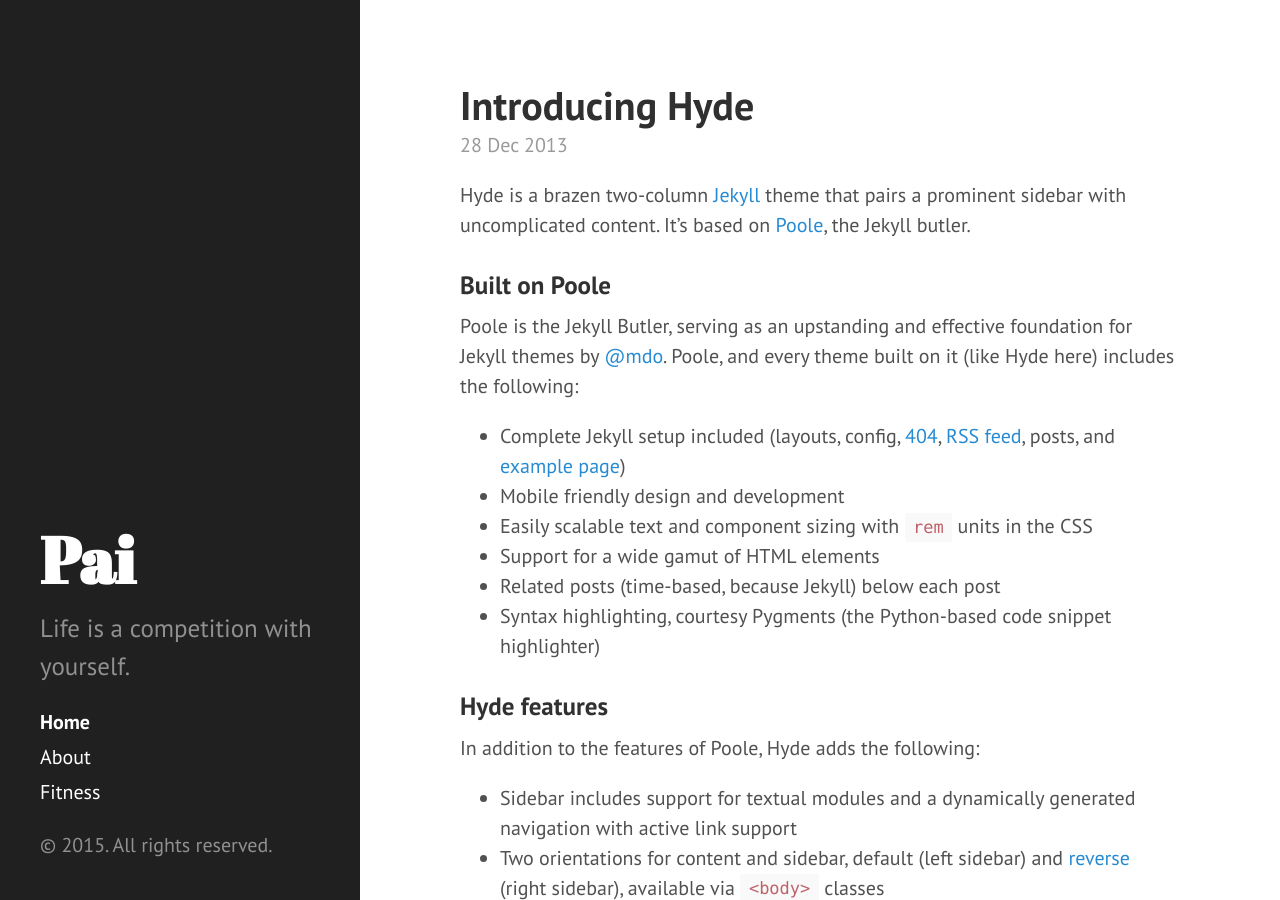
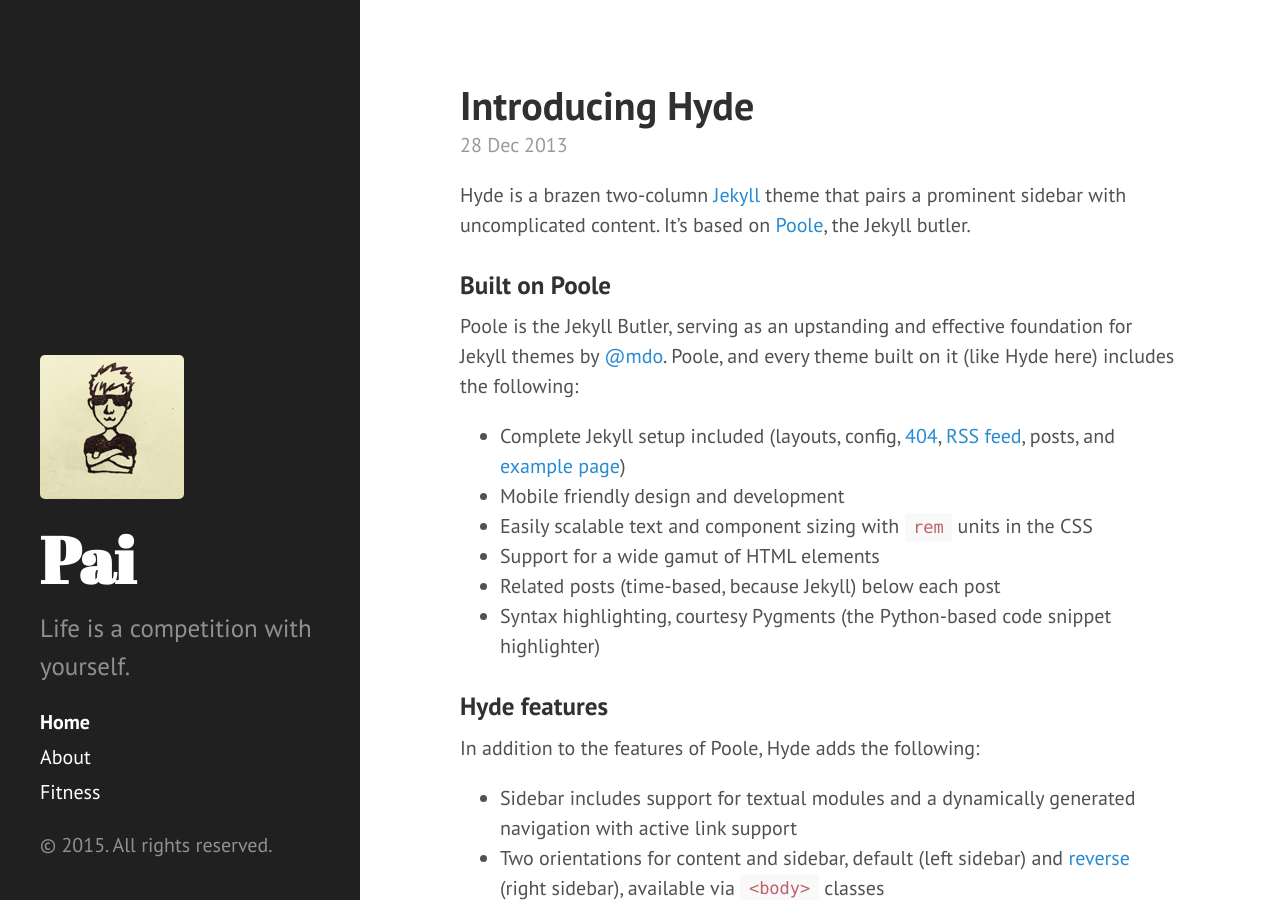
Before and after one commit to dragon8897/dragon8897.github.io, a Jekyll site: the page built from index.html, in a window 1280 px wide and 900 px high. Built offline with Jekyll 4.4.1, drawn with Linux system fonts in a browser that asks for light colours; Markdown is read by kramdown in place of the engine named in the settings; the list of posts is cut into pages by our own code.

Commit message:
add portrait png

```diff
--- a/_includes/sidebar.html
+++ b/_includes/sidebar.html
@@ -1,6 +1,9 @@
 <div class="sidebar">
   <div class="container sidebar-sticky">
     <div class="sidebar-about">
+      <a href="{{ site.baseurl }}">
+        <img src="{{ site.baseurl }}public/portrait.png"/>
+      </a>
       <h1>
         <a href="{{ site.baseurl }}">
           {{ site.title }}
```
Also changed, not shown: public/portrait.png (added).
